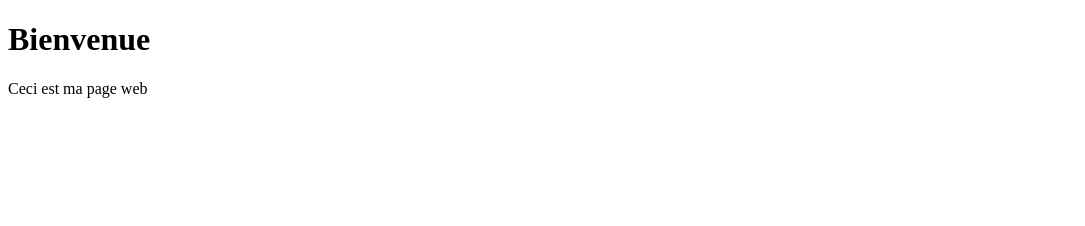
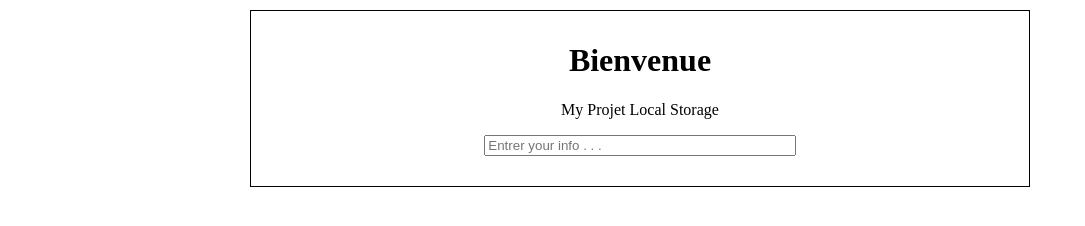
Before and after one commit to moonspark78/LocalStorage_js3, a plain HTML site: page index.html in a window 1280 px wide. Shown: the whole page, without its empty margins (0-1085 px from the left). Drawn offline with Linux system fonts and the light colour scheme.

Commit message:
v3 start :  js side  :art:

```diff
--- a/index.html
+++ b/index.html
@@ -7,8 +7,12 @@
     <link rel="stylesheet" href="style.css">
 </head>
 <body>
-    <h1>Bienvenue</h1>
-    <p>Ceci est ma page web</p>
-    <script src="script.js"></script>
+    <div class="container"">
+        <h1>Bienvenue</h1>
+        <p>My Projet Local Storage</p>
+        <input type="text" id="entry" placeholder="Entrer your info . . ."/>
+        <h2></h2>
+    </div>
+        <script src="script.js"></script>
 </body>
 </html>
--- a/script.js
+++ b/script.js
@@ -0,0 +1,8 @@
+const input = document.querySelector('input');
+const h2 = document.querySelector('h2');
+
+input.addEventListener('keyup', display);
+
+function display() {
+    h2.innerHTML = input.value;
+}
--- a/style.css
+++ b/style.css
@@ -0,0 +1,15 @@
+.container{
+    border: solid 1px #000;
+    padding: 10px;
+    margin: 10px auto;
+    width: 60%;
+    text-align: center;
+}
+
+input{
+    width: 40%;
+}
+
+h2{
+    margin-top: 10px;
+}
```
